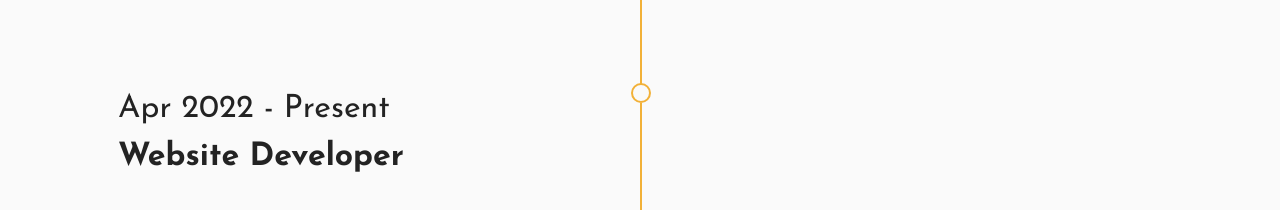
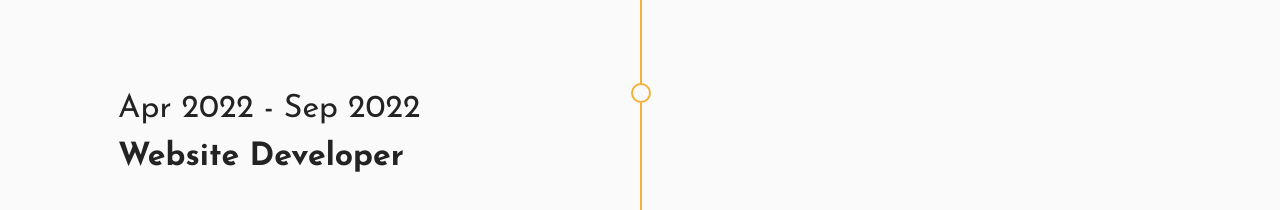
Before and after one commit to xnmn/namn, a plain HTML site: page about.html in a window 1280 px wide. Shown: the part 1960-2170 px from the top of the page. Drawn offline with Linux system fonts and the light colour scheme; files whose address does not match are found by name.

Commit message:
Update about.html

```diff
--- a/about.html
+++ b/about.html
@@ -157,7 +157,7 @@
         <div class="row timeline-element mb-2">
             <div class="col-12 col-md-6">
                 <div class="timeline-text-wrapper">
-                    <h4 class="mbr-timeline-title mbr-fonts-style mb-4 display-5">Apr 2022 - Present<br><strong>Website Developer</strong></h4>
+                    <h4 class="mbr-timeline-title mbr-fonts-style mb-4 display-5">Apr 2022 - Sep 2022<br><strong>Website Developer</strong></h4>
 
                     <p class="mbr-text mbr-fonts-style display-7"><em><strong>Company Name: Digipatang<br></strong></em>Working on WordPress, Html, React websites for their UI/UX changes, adding functionalities and more.
                     </p>
```
